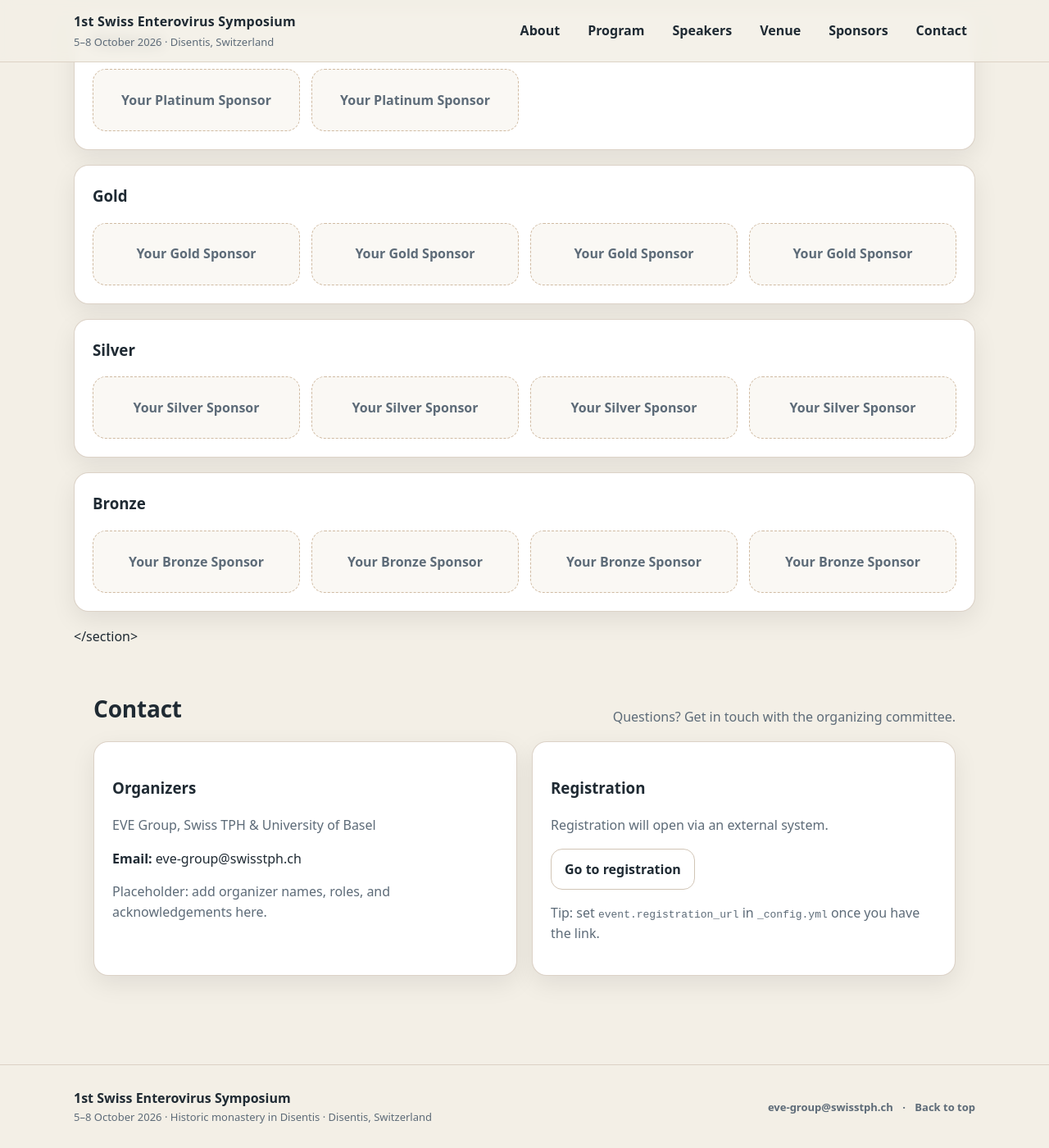
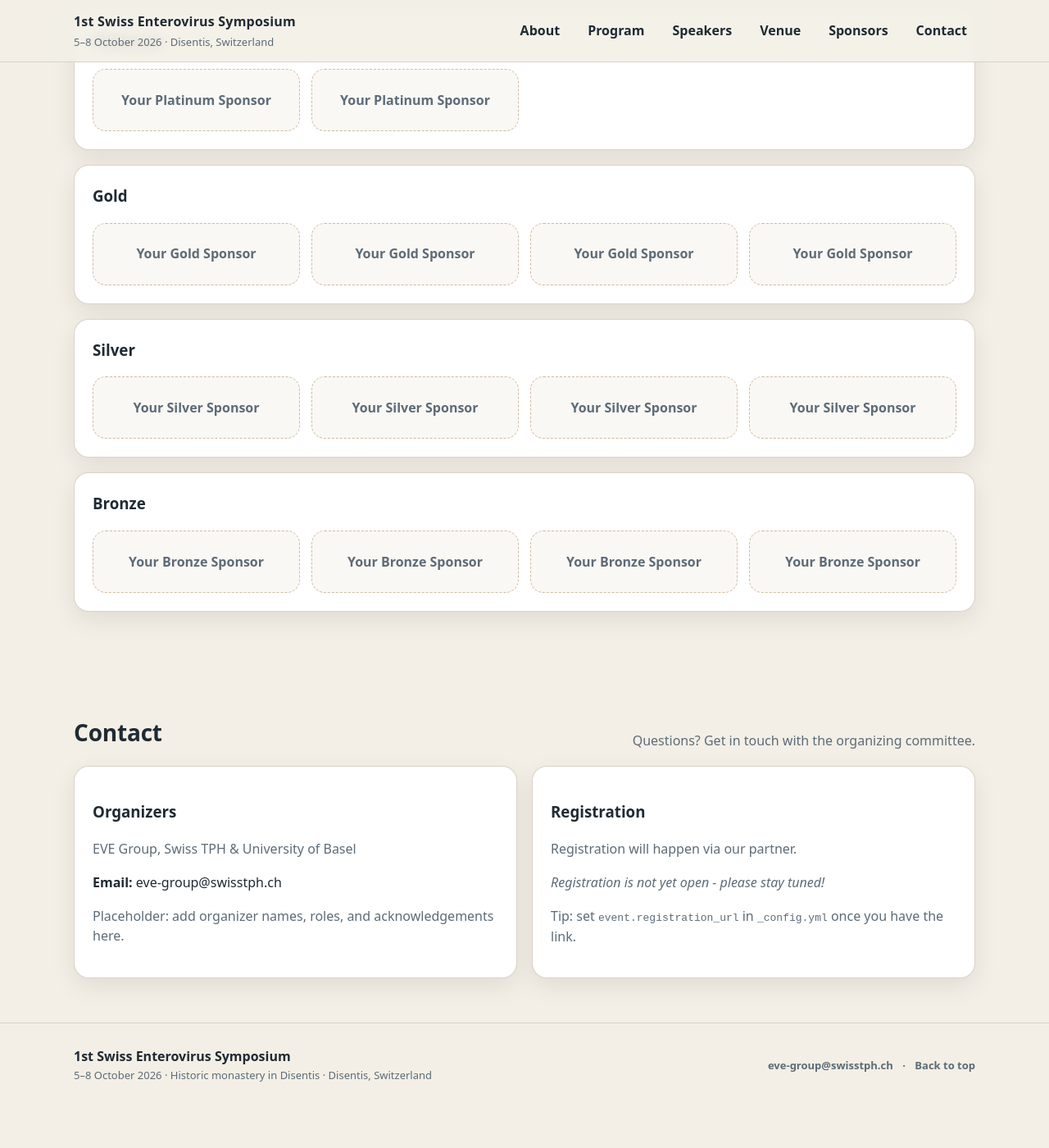
Before and after one commit to hodcroftlab/ses2026, a Jekyll site: the page built from index.md, in a window 1280 px wide and 1400 px high, scrolled down 3324 px. Shown: the whole window at 82% size. Built offline with Jekyll 4.4.1, drawn with Linux system fonts in a browser that asks for light colours; after the commit the page ends 4673 px from its top, so only the background shows below that.

Commit message:
fix hanging html tag, disable registration at bottom of page

```diff
--- a/assets/css/main.scss
+++ b/assets/css/main.scss
@@ -200,6 +200,9 @@ a:hover{ text-decoration: underline; }
   box-shadow: var(--shadow);
   padding: 22px;
 }
+#contact em {
+  font-style: italic;
+}
 @media (min-width: 860px){
   .panel--half{ grid-column: span 6; }
   .panel--third{ grid-column: span 4; }
--- a/index.md
+++ b/index.md
@@ -160,6 +160,7 @@ title: "Home"
         </div>
       </div>
     {% endfor %}
+  </div>
 </section>
 
 <section id="contact" class="section">
@@ -179,8 +180,12 @@ title: "Home"
 
       <div class="panel panel--half">
         <h3>Registration</h3>
-        <p class="muted">Registration will open via an external system.</p>
-        <p><a class="btn btn--ghost" href="{{ site.event.registration_url }}" target="_blank" rel="noopener">Go to registration</a></p>
+        <p class="muted">Registration will happen via our partner.</p>
+        {% if site.event.registration_open %}
+          <p><a class="btn btn--ghost" href="{{ site.event.registration_url }}" target="_blank" rel="noopener">Go to registration</a></p>
+        {% else %}
+          <p class="muted"><em>Registration is not yet open - please stay tuned!</em></p>
+        {% endif %}
         <p class="muted">Tip: set <code>event.registration_url</code> in <code>_config.yml</code> once you have the link.</p>
       </div>
     </div>
```
